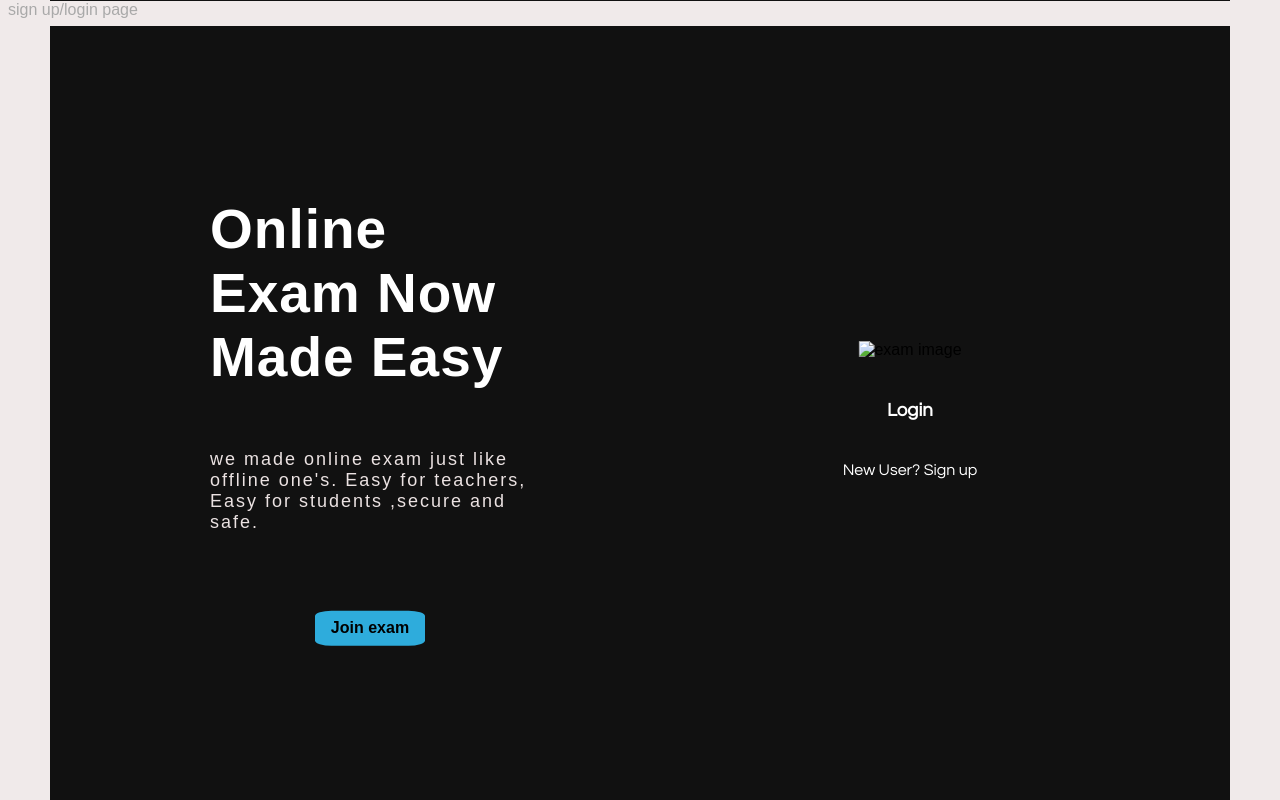
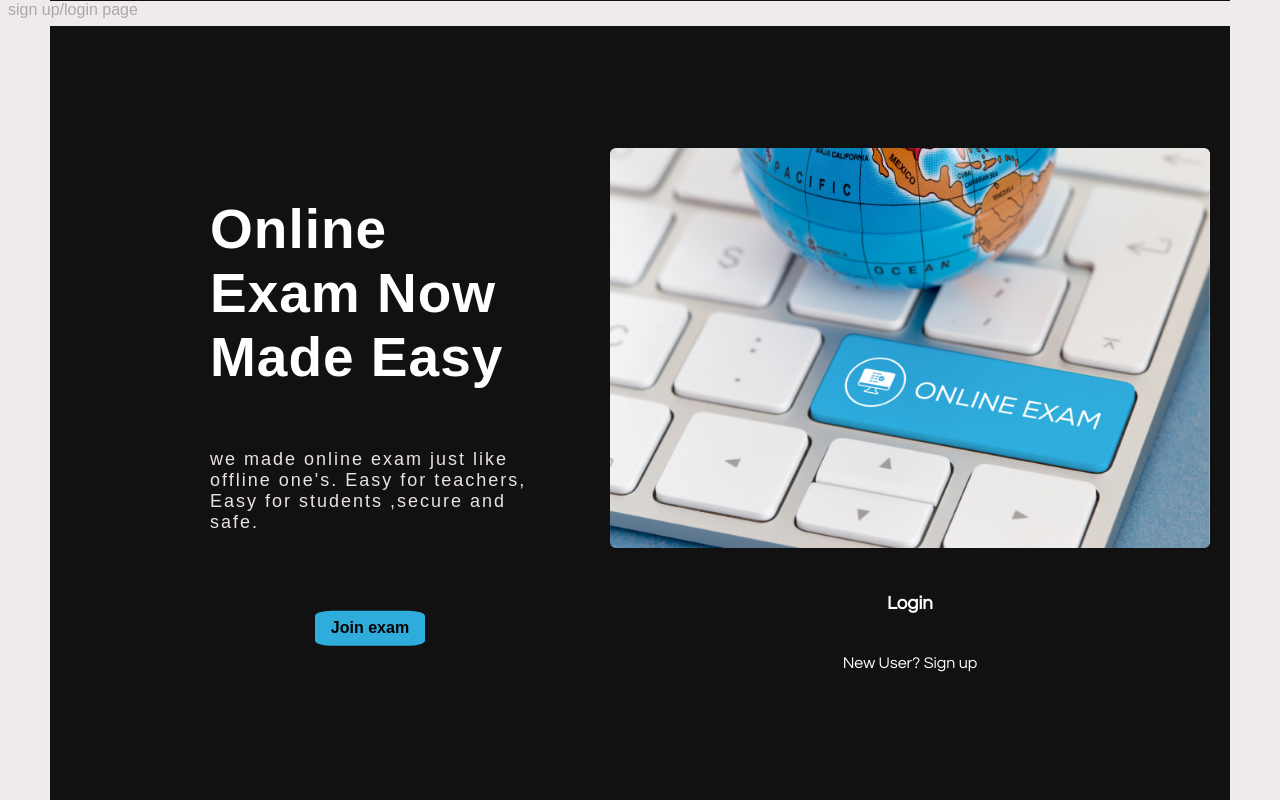
Before and after one commit to Nightfury874/Porrikkha, a plain HTML site: page index.html in a window 1280 px wide. Drawn offline with Linux system fonts and the light colour scheme; the site is published under a folder, as on GitHub Pages, so addresses that start at the root find nothing.

Commit message:
Update index.html

```diff
--- a/index.html
+++ b/index.html
@@ -103,7 +103,7 @@ a{
 
 <div class="split right">
   <div class="centered">
-    <img src="/Rectangle 34.png" alt="exam image">
+    <img src="Rectangle 34.png" alt="exam image">
     <h3><a href="#">Login</a></h2>
     <p class="user"><a href="#">New User? Sign up</a></p>
   </div>
```
